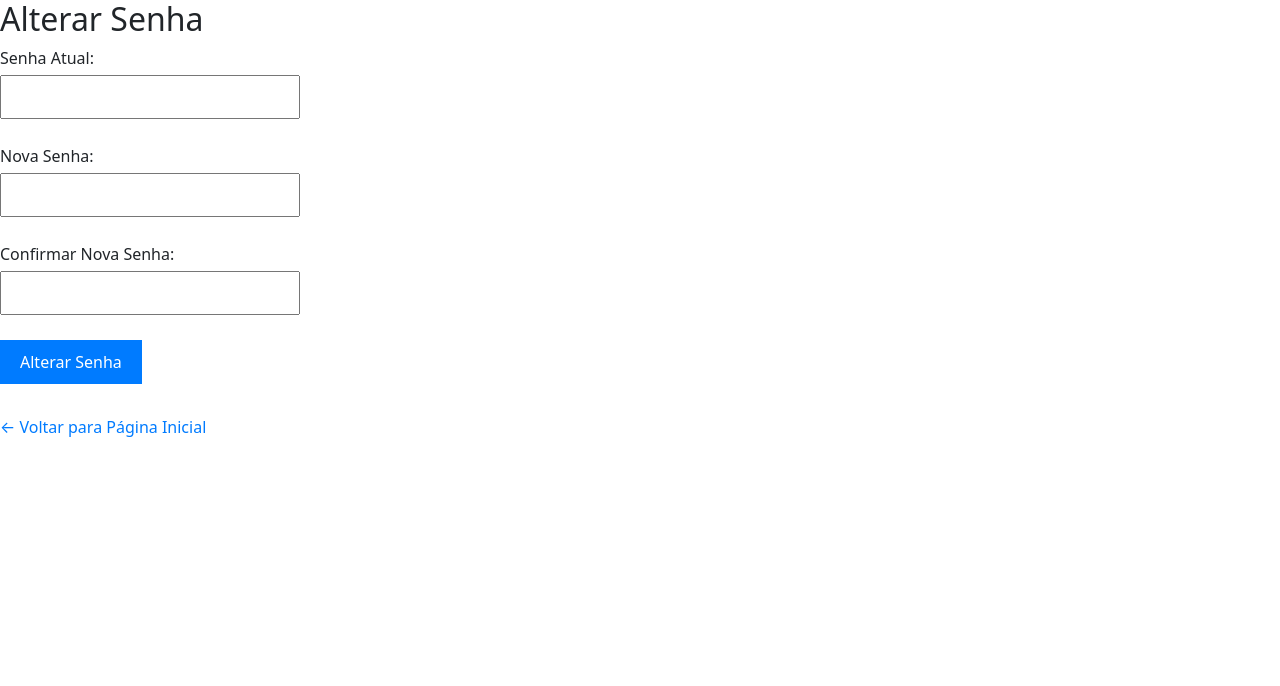
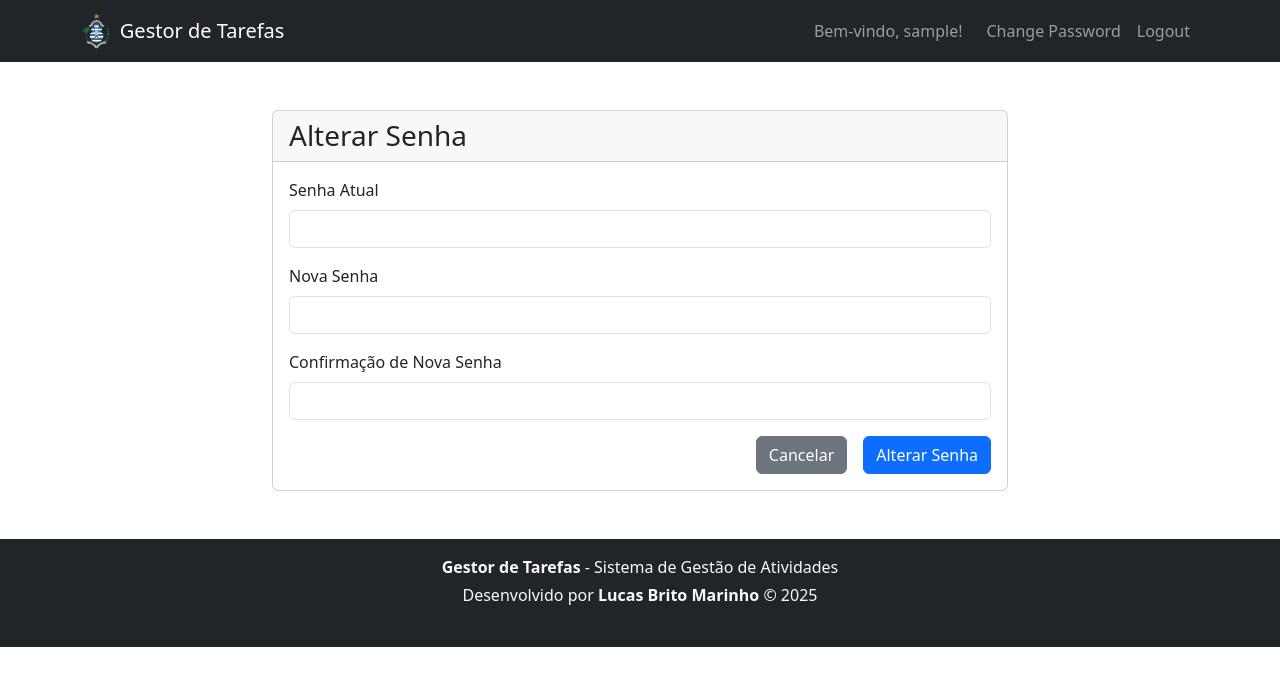
Before and after one commit to lucasbm92/miniature-octo-giggle, a Flask app: page /change-password in a window 1280 px wide. Shown: the top 686 px of the page. Run offline with Flask 3, Linux system fonts and the light colour scheme; the visitor is signed in with stand-in values (Sample User, id 1).

Commit message:
Refactor templates and improve user experience: update change password and forgot password pages with Bootstrap styling, add navigation bar, and enhance form layouts; remove deprecated backup script.

```diff
--- a/app.py
+++ b/app.py
@@ -128,4 +128,4 @@ if __name__ == '__main__':
     print("Starting Gestor de Tarefas")
     print("Access at: http://localhost:5000 or http://YOUR_IP:5000")
 
-    socketio.run(app, host='0.0.0.0', port=5000, debug=False)
+    socketio.run(app, host='0.0.0.0', port=5000, debug=True)
--- a/auth.py
+++ b/auth.py
@@ -314,7 +314,7 @@ def change_password():
             return redirect(url_for('auth.change_password'))
 
         if new_password != confirm_password:
-            flash('As novas senhas não coincidem', 'error')
+            flash('Senha e confirmação de senha não coincidem', 'error')
             return redirect(url_for('auth.change_password'))
 
         if len(new_password) < 6:
@@ -325,7 +325,11 @@ def change_password():
         flash('Senha alterada com sucesso!', 'success')
         return redirect(url_for('auth.index'))
 
-    return render_template('change_password.html')
+    # Get current user to pass to template
+    from models import User
+    current_user = User.query.get(session['user_id'])
+
+    return render_template('change_password.html', username=session.get('username'), user=current_user)
 
 @auth_blueprint.route('/forgot-password', methods=['GET', 'POST'])
 def forgot_password():
--- a/templates/change_password.html
+++ b/templates/change_password.html
@@ -1,44 +1,44 @@
-<!DOCT    <meta name="description" content="Alterar Senha - Sistema de Gestão de Tarefas desenvolvido por Lucas Brito Marinho">
-    <title>Alterar Senha - Gestor de Tarefas | Lucas Brito Marinho</title>
+
+<!DOCTYPE html>
 <html lang="pt-br">
 <head>
     <meta charset="UTF-8">
     <meta name="viewport" content="width=device-width, initial-scale=1.0">
     <meta name="author" content="Lucas Brito Marinho">
     <meta name="description" content="Alterar Senha - Modificar senha de acesso ao sistema">
-    <title>Alterar Senha - Gestor de Tarefas | Lucas Brito Marinho</title>
+    <title>Alterar Senha - Gestor de Tarefas</title>
     <link rel="icon" type="image/svg+xml" href="{{ url_for('static', filename='images/brasao.svg') }}">
     <link rel="apple-touch-icon" href="{{ url_for('static', filename='images/brasao.svg') }}">
     <link href="https://cdn.jsdelivr.net/npm/bootstrap@5.3.0/dist/css/bootstrap.min.css" rel="stylesheet">
-    <style>
-        .form-group { margin-bottom: 15px; }
-        label { display: block; margin-bottom: 5px; }
-        input[type="password"] {
-            width: 300px;
-            padding: 8px;
-            margin-bottom: 10px;
-        }
-        button {
-            padding: 10px 20px;
-            background-color: #007bff;
-            color: white;
-            border: none;
-            cursor: pointer;
-        }
-        button:hover { background-color: #0056b3; }
-        .back-link {
-            display: inline-block;
-            margin-top: 15px;
-            color: #007bff;
-            text-decoration: none;
-        }
-        .back-link:hover { text-decoration: underline; }
-    </style>
 </head>
 <body>
-    <h2>Alterar Senha</h2>
+    <nav class="navbar navbar-expand-lg navbar-dark bg-dark">
+        <div class="container">
+            <a class="navbar-brand d-flex align-items-center" href="{{ url_for('auth.index') }}">
+                <img src="{{ url_for('static', filename='images/brasao.svg') }}" alt="Logo" style="height: 36px; width: auto; margin-right: 10px;">
+                Gestor de Tarefas
+            </a>
+            <div class="navbar-nav ms-auto">
+                {% if username %}
+                    <span class="navbar-text me-3">Bem-vindo, {{ username }}!</span>
+                    <a class="nav-link" href="{{ url_for('auth.change_password') }}">Change Password</a>
+                    <a class="nav-link" href="{{ url_for('auth.logout') }}">Logout</a>
+                {% else %}
+                    <a class="nav-link" href="{{ url_for('auth.login') }}">Login</a>
+                    <a class="nav-link" href="{{ url_for('auth.register') }}">Cadastre-se</a>
+                {% endif %}
+            </div>
+        </div>
+    </nav>
 
-    <!-- Display flash messages -->
+    <div class="container mt-5">
+        <div class="row justify-content-center">
+            <div class="col-md-8">
+                <div class="card">
+                    <div class="card-header">
+                        <h3 class="mb-0">Alterar Senha</h3>
+                    </div>
+                    <div class="card-body">
                         {% with messages = get_flashed_messages(with_categories=true) %}
                             {% if messages %}
                                 {% for category, message in messages %}
@@ -61,25 +61,43 @@
                         {% endwith %}
 
                         <form method="post">
-        <div class="form-group">
-            <label>Senha Atual:</label>
-            <input type="password" name="current_password" required>
+                            <div class="mb-3">
+                                <label for="current_password" class="form-label">Senha Atual</label>
+                                <input type="password" class="form-control" id="current_password" name="current_password" required>
                             </div>
+                            <div class="mb-3">
+                                <label for="new_password" class="form-label">Nova Senha</label>
+                                <input type="password" class="form-control" id="new_password" name="new_password" required>
+                            </div>
+                            <div class="mb-3">
+                                <label for="confirm_password" class="form-label">Confirmação de Nova Senha</label>
+                                <input type="password" class="form-control" id="confirm_password" name="confirm_password" required>
+                            </div>
+                            <div class="d-grid gap-2 d-md-flex justify-content-md-end">
+                                <a href="{{ url_for('auth.index') }}" class="btn btn-secondary me-md-2">Cancelar</a>
+                                <button type="submit" class="btn btn-primary">Alterar Senha</button>
+                            </div>
+                        </form>
+                    </div> <!-- card-body -->
+                </div> <!-- card -->
+            </div> <!-- col-md-8 -->
+        </div> <!-- row -->
+    </div> <!-- container -->
 
-        <div class="form-group">
-            <label>Nova Senha:</label>
-            <input type="password" name="new_password" required>
+    <!-- Footer -->
+    <footer class="bg-dark text-light py-3 mt-5">
+        <div class="container text-center">
+            <p class="mb-1">
+                <strong>Gestor de Tarefas</strong> - Sistema de Gestão de Atividades
+            </p>
+            <p class="mb-0">
+                Desenvolvido por <strong>Lucas Brito Marinho</strong> &copy; 2025
+            </p>
+            <small class="text-muted">
+                Tecnologias: Flask, Python, MySQL, Bootstrap, WebSocket
+            </small>
         </div>
-
-        <div class="form-group">
-            <label>Confirmar Nova Senha:</label>
-            <input type="password" name="confirm_password" required>
-        </div>
-
-        <button type="submit">Alterar Senha</button>
-    </form>
-
-    <a href="/" class="back-link">← Voltar para Página Inicial</a>
+    </footer>
 
     <script src="https://cdn.jsdelivr.net/npm/bootstrap@5.3.0/dist/js/bootstrap.bundle.min.js"></script>
 </body>
```
Also changed, not shown: backup.py (deleted, +0 -92 lines), templates/forgot_password.html (+54 -40 lines), templates/register.html (+76 -52 lines), README.md. Lines whose indentation alone changed are shown as unchanged.
